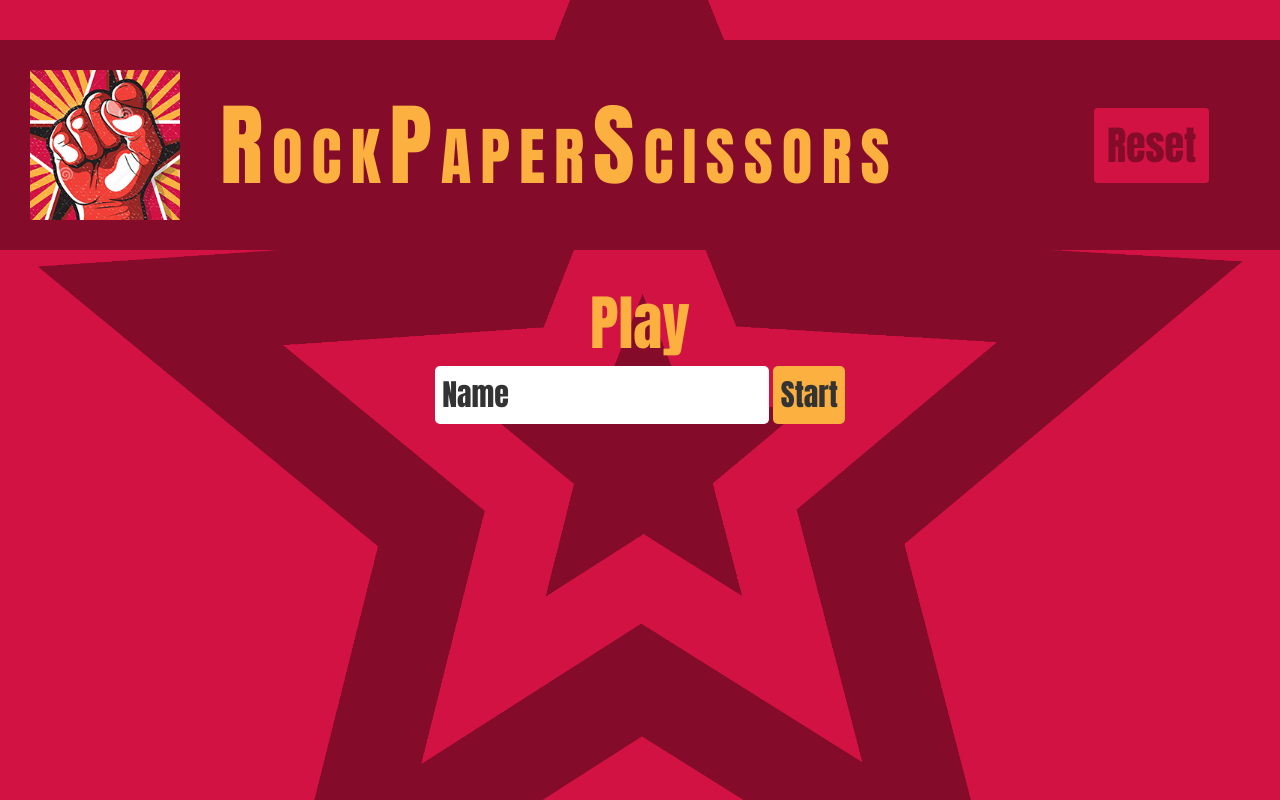
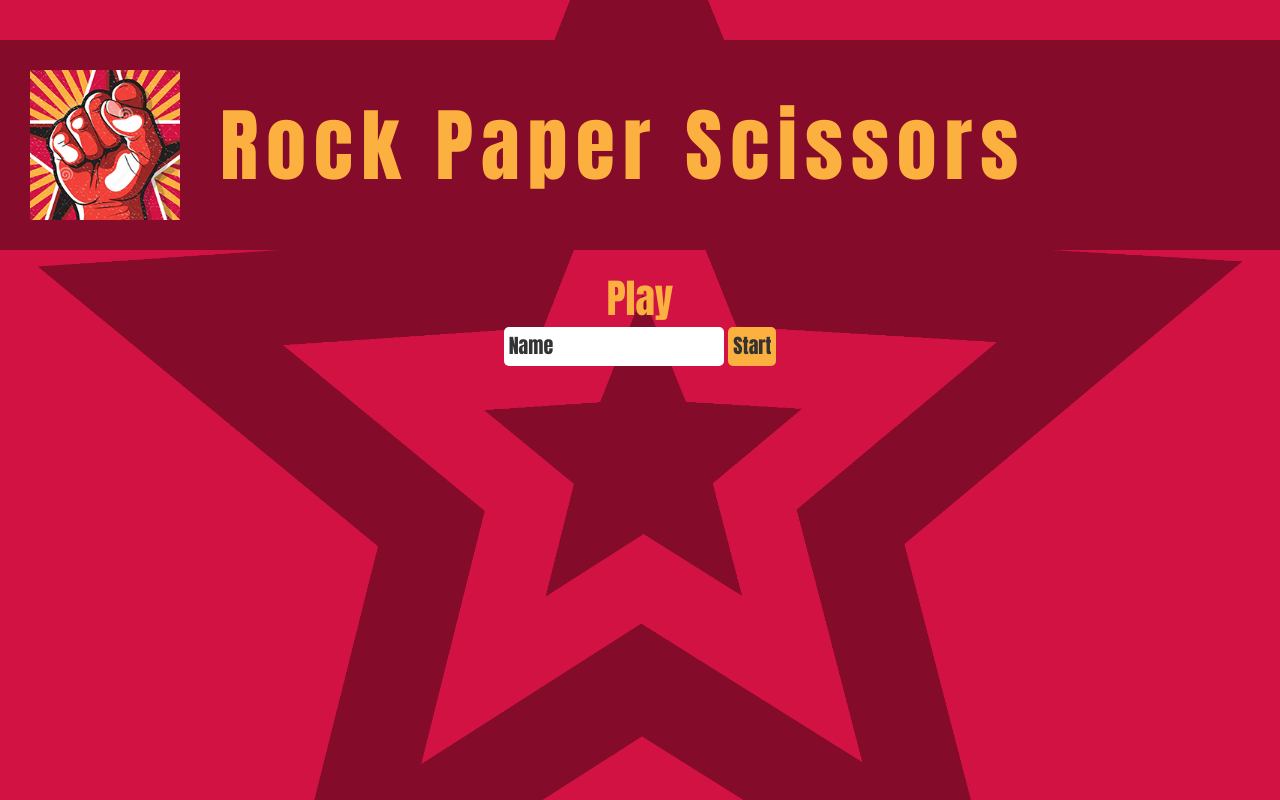
Before and after one commit to slsriehl/rps-firebase, a PHP site: page / in a window 1280 px wide. Run offline with PHP 8.4, Linux system fonts and the light colour scheme; some libraries are stand-ins or nearby versions.

Commit message:
finished?

```diff
--- a/css/style.css
+++ b/css/style.css
@@ -18,7 +18,9 @@ body {
 	font-family: 'Anton', sans-serif; /* titles */
 	font-size: 2em;
 }
-
+span {
+	font-size: 2em;
+}
 .bkg {
 	background-image: url('../img/star.png');
 	background-position: center;
@@ -46,43 +48,57 @@ body {
 }
 .col-title {
 	color: rgba(252, 176, 64, 1);  /* yellow */
-	padding: calc((150px - 4.5em)/2) 0 0 0;
+	padding: calc((150px - 4em)/2) 0 0 0;
 	margin: 0;
-	width: calc(100% - 150px - 146px - 4em);
+	width: calc(100% - 150px - 4em);
 }
 .col-title h1 {
-	font-size: 4.5em;
+	font-size: 4em;
 	padding: 0;
 	margin: 0;
 	font-family: 'Anton', sans-serif; /* titles */
 	line-height: 1;
 	letter-spacing: 0.1em;
 }
-.reverse {
-	transform: rotateY(180deg);
-	/* direction: rtl; */
-	/* unicode-bidi: bidi-override; */
+@media screen and (max-width: 1088px) and (min-width: 830px) {
+	.col-title {
+		padding: calc((150px - 2.75em)/2) 0 0 0;
+	}
+	.col-title h1 {
+		font-size: 2.75em;
+	}
 }
-.small-caps {
-	font-variant: small-caps;
+@media screen and (max-width: 829px) and (min-width: 570px) {
+	.col-title {
+		padding: calc((150px - 5.5em)/2) 0 0 0;
+	}
+	.col-title h1 {
+		font-size: 2.75em;
+	}
 }
-.caps {
+@media screen and (max-width: 569px) and (min-width: 513px) {
+	.col-title {
+		padding: calc((150px - 4.5em)/2) 0 0 0;
+	}
+	.col-title h1 {
+		font-size: 2.25em;
+	}
 }
-.col-reset {
-	margin: 0;
-	padding: 0;
-	width: auto;
+@media screen and (max-width: 512px) {
+	.col-title {
+		padding: calc((150px - 6.75em)/2) 0 0 0;
+	}
+	.col-title h1 {
+		font-size: 2.25em;
+	}
+	.col-title-pic {
+		margin: 0;
+		padding: 0 .75em 0 .25em;
+	}
 }
-.btn-reset {
-	color: rgba(132, 11, 42, 1); /* egglant */
-	background-color: rgba(210, 18, 67, 1); /* pink */
-	text-decoration: bold;
-	font-size: 2em;
-	text-align: right;
-	margin-top: calc((75px) / 2);
-}
+
+
 #name-submit, #name-input {
-	font-size: 1.5em;
 	padding: 0.25em;
 	border: none;
 	border-radius: 5px;
@@ -97,56 +113,85 @@ body {
 	padding-top: 3em;
 	text-align: center;
 }
-.col-start h2 {
+.col-start span {
 	font-family: 'Anton', sans-serif; /* titles */
-	font-size: 3em;
 	color: rgba(252, 176, 64, 1);  /* yellow */
 }
 .row-message {
 	display: none;
 	margin-top: 2em;
 }
-.col-message h3 {
+.col-message span {
 	font-family: 'Anton', sans-serif; /* titles */
-	font-size: 2em;
 	color: rgba(252, 176, 64, 1);  /* yellow */
 }
-.col-play-pic {
-	text-align: center;
-}
+
 .container-play {
 	padding-top: 3em;
 }
 .row-play-choice {
 	display: none;
 }
+.col-play-pic {
+	text-align: center;
+}
+.row-play-choice span {
+	color: rgba(252, 176, 64, 1);  /* yellow */
+	font-family: 'Anton', sans-serif; /* titles */
+}
+@media screen and (max-width: 699px) {
+	.col-play-pic {
+		width: calc(33%);
+	}
+	.col-play-pic img {
+		width: 100%;
+		height: auto;
+	}
+}
+@media screen and (max-width: 665px) {
+	.row-play-choice span {
+		font-size: 1.25em;
+	}
+}
 .row-play-battle {
-}
-.row-play-choice h3 {
-	color: rgba(252, 176, 64, 1);  /* yellow */
-	font-size: 2.5em;
-	font-family: 'Anton', sans-serif; /* titles */
+	width: 100%;
+	margin: 0;
 }
 .col-my-play, .col-opponent-play {
 	text-align: center;
-	padding: .5em;
-	margin: .25em;
-	width: calc(50% - 1.5em);
 
 }
-.battle-img, .winning-img {
+.battle-img {
 	height: auto;
 	width: 100%;
+	max-width: 400px;
+}
+.winning-pic .battle-img {
+	width: 50%;
+	height: auto;
+	max-width: 400px;
+	margin-top: .75em;
 }
 
 .pic-my-play, .pic-opponent-play, .winning-pic {
-	width: 100%;
-	max-width: 400px;
 	text-align: center;
 }
-.my-move-caption h3, .opponent-move-caption h3, .outcome-message h3 {
+.my-move-caption, .opponent-move-caption, .outcome-message, .col-reckoning {
+	text-align: center;
+}
+.my-move-caption span, .opponent-move-caption span, .outcome-message span {
 	color: rgba(252, 176, 64, 1);  /* yellow */
-	font-size: 2.5em;
+	font-family: 'Anton', sans-serif; /* titles */
+}
+.row-score {
+	padding: 1em 0;
+}
+.col-score {
+	text-align: center;
+}
+.col-score span {
+	color: rgba(252, 176, 64, 1);  /* yellow */
+	font-size: 1em;
 	font-family: 'Anton', sans-serif; /* titles */
 	text-align: center;
 }
--- a/js/app.js
+++ b/js/app.js
@@ -28,8 +28,7 @@ var playObj = {
 		opponentWins: 0,
 		ties: 0
 	},
-	opponentName: null,
-	localReset: null,
+	opponentName: null
 }
 
 
@@ -37,13 +36,12 @@ function start() {
 	fire.ref().set({
 			player1: {
 				name: 1,
-				play: 1,
+				play: 1
 			},
 			player2: {
 				name: 1,
-				play: 1,
-			},
-			reset: false,
+				play: 1
+			}
 		}); // end ref set
 }
 
@@ -62,12 +60,10 @@ function giveName() {
 			}
 		}); // end firebase set data.player1.name
 		playObj.player1.name = data.player1.name;
-		playObj.localReset = false;
 		$('#name-input').val('');
 		$('.row-message').show();
-		$('.col-message').html("<h3>Waiting for an opponent...</h3>");
+		$('.col-message').html("<span>Waiting for an opponent...</span>");
 		console.log('firebase player1.name is ' + data.player1.name);
-		console.log('localReset for player1.name is ' + playObj.localReset);
 		player2OpponentSet();
 	} else if(($('#name-input').val() !== '') && (data.player1.name != playObj.player1.name) && (data.player2.name === 1)) {
 		playObj.player2.name = $('#name-input').val();
@@ -80,12 +76,10 @@ function giveName() {
 			}
 		}); // end firebase set name2
 		playObj.player2.name = data.player2.name;
-		playObj.localReset = false;
 		$('#name-input').val('');
 		console.log('firebase name 2 is ' + data.player2.name);
 		playObj.opponentName = data.player1.name;
 		console.log('local opponent name (1) is ' + playObj.opponentName);
-		console.log('localReset for name2 is ' + playObj.localReset);
 		playersTogether();
 
 	} // set player1 and player2
@@ -107,7 +101,7 @@ function playersTogether() {
 	if(playObj.opponentName !== null) {
 		console.log('opponent is ' + playObj.opponentName);
 		$('.row-message').show();
-		$('.col-message').html("<h3>You're playing with " + playObj.opponentName + " today.  Click rock, paper or scissors to play a round.  Have fun!</h3>");
+		$('.col-message').html("<span>You're playing with " + playObj.opponentName + " today.  Click rock, paper or scissors to play a round.  Have fun!</span>");
 		setTimeout(startPlay, 2000);
 	} // show begin message
 } // end playersTogether
@@ -138,8 +132,9 @@ function makeMove(event) {
 		playObj.plays.myPlay = $(event.target).data('move');
 		console.log('myPlay is ' + playObj.plays.myPlay);
 		$('.row-play-choice').hide();
+		$('.row-play-battle').show();
 		$('.pic-my-play').html('<img class="battle-img" src="img/' + playObj.plays.myPlay + '.jpg" alt="You played ' + playObj.plays.myPlay + '" />');
-		$('.my-move-caption').html('<h3>' + playObj.plays.myPlay + '</h3>');
+		$('.my-move-caption').html('<span>' + playObj.plays.myPlay + '</span>');
 		if((playObj.opponentName === data.player2.name) && (data.player1.play === 1)) {
 			console.log('player 1 set play value in firebase');
 			playObj.player1.play = playObj.plays.myPlay;
@@ -170,7 +165,7 @@ function setLocalOpponent1Play() {
 			playObj.player2.play = data.player2.play;
 			playObj.plays.opponentPlay = playObj.player2.play;
 			$('.pic-opponent-play').html('<img class="battle-img" src="img/' + playObj.plays.opponentPlay + '.jpg" alt="Your opponent played ' + playObj.plays.opponentPlay + '" />');
-			$('.opponent-move-caption').html('<h3>' + playObj.plays.opponentPlay + '</h3>');
+			$('.opponent-move-caption').html('<span>' + playObj.plays.opponentPlay + '</span>');
 			setTimeout(reckoning, 1000);
 		} else {
 			setTimeout(setLocalOpponent1Play, 500);
@@ -182,7 +177,7 @@ function setLocalOpponent2Play() {
 			playObj.player1.play = data.player1.play;
 			playObj.plays.opponentPlay = playObj.player1.play;
 			$('.pic-opponent-play').html('<img class="battle-img" src="img/' + playObj.plays.opponentPlay + '.jpg" alt="Your opponent played ' + playObj.plays.opponentPlay + '" />');
-			$('.opponent-move-caption').html('<h3>' + playObj.plays.opponentPlay + '</h3>');
+			$('.opponent-move-caption').html('<span>' + playObj.plays.opponentPlay + '</span>');
 			setTimeout(reckoning, 1000);
 		} else {
 			setTimeout(setLocalOpponent2Play, 500);
@@ -202,81 +197,70 @@ function setLocalOpponent2Play() {
 function reckoning() {
 	console.log('reckoning fired');
 	$('.row-play-battle').hide();
+	$('.row-reckoning').show();
 	if(playObj.plays.opponentPlay === playObj.plays.myPlay){
-		$('.winning-pic').empty;
-		$('.outcome-message').html('<h3>you tie!</h3>');
+		$('.winning-pic').html('<img class="battle-img" src="img/' + playObj.plays.myPlay + '.jpg" alt="You tie!" />');
+		$('.outcome-message').html('<span>you tie!</span>');
 		playObj.wins.ties++;
+		$('.col-win').find('span').text('wins: ' + playObj.wins.myWins);
+		$('.col-tie').find('span').text('ties: ' + playObj.wins.ties);
+		$('.col-lose').find('span').text('losses: ' + playObj.wins.opponentWins);
+		console.log('ties is ' + playObj.wins.ties);
 	} else if((playObj.plays.myPlay == 'rock' && playObj.plays.opponentPlay == 'scissors') || (playObj.plays.myPlay == 'scissors' && playObj.plays.opponentPlay == 'paper') || (playObj.plays.myPlay == 'paper' && playObj.plays.opponentPlay == 'rock')){
 			$('.winning-pic').html('<img class="battle-img" src="img/' + playObj.plays.myPlay + '.jpg" alt="You win!" />');
-			$('.outcome-message').html('<h3>' + playObj.plays.myPlay + ' beats ' + playObj.plays.opponentPlay + '.  you win!</h3>');
+			$('.outcome-message').html('<span>' + playObj.plays.myPlay + ' beats ' + playObj.plays.opponentPlay + '.  you win!</span>');
 			playObj.wins.myWins++;
+			$('.col-win').find('span').text('wins: ' + playObj.wins.myWins);
+			$('.col-tie').find('span').text('ties: ' + playObj.wins.ties);
+			$('.col-lose').find('span').text('losses: ' + playObj.wins.opponentWins);
+			console.log('myWins is ' + playObj.wins.myWins);
 	} else {
 			$('.winning-pic').html('<img class="battle-img" src="img/' + playObj.plays.opponentPlay + '.jpg" alt="You lose!" />');
-			$('.outcome-message').html('<h3>' + playObj.plays.opponentPlay + ' beats ' + playObj.plays.myPlay + '.  you lose!</h3>');
+			$('.outcome-message').html('<span>' + playObj.plays.opponentPlay + ' beats ' + playObj.plays.myPlay + '.  you lose!</span>');
 			playObj.wins.opponentWins++;
+			$('.col-win').find('span').text('wins: ' + playObj.wins.myWins);
+			$('.col-tie').find('span').text('ties: ' + playObj.wins.ties);
+			$('.col-lose').find('span').text('losses: ' + playObj.wins.opponentWins);
+			console.log('opponentWins is ' + playObj.wins.opponentWins);
 	} // end reckoning game logic
+	setTimeout(setNext, 2000);
+} // end reckoning
+function setNext() {
 
-} // end reckoning
+	fire.ref().update({
+		player1: {
+			name: data.player1.name,
+			play: 1
+		},
+		player2: {
+			name: data.player2.name,
+			play: 1
+		}
+	});
 
-function resetFire() {
-	console.log('reset fired');
-		fire.ref().set({
-			player1: {
-				name: 1,
-				play: 1
-			},
-			player2: {
-				name: 1,
-				play: 1
-			},
-			reset: true
-		}); // end ref set
-	nameFocus();
-} // end resetFire to begin
+	$('.row-reckoning').hide();
+	$('.pic-opponent-play, .opponent-move-caption, .my-move-caption, .pic-my-play, .winning-pic, .outcome-message').empty();
+	$('.row-play-choice').show();
+}
 
-function resetWrite() {
-		if(data.reset == true) {
-			playObj.localReset = data.reset;
-		} // end onvalue if
-	console.log('localReset is ' + playObj.localReset);
-	if(playObj.localReset == true) {
-		$('.row-message').hide();
-		$('.col-message').empty();
-		$('.row-play-choice').hide();
-		$('.row-play-battle').hide();
-		$('.row-start').slideDown();
-		playObj = {
-			player1: {
-				name: 2,
-				play: 2
-			},
-			player2: {
-				name: 3,
-				play: 3
-			},
-			plays: {
-				myPlay: 5,
-				opponentPlay: 5
-			},
-			opponentName: null,
-			localReset: null,
-		} // end playObj reset
-	} // resetWrite snapshot if
-} // resetWrite write
+
 
 
 $(document).ready(function(){
+	fire.ref().on('value', function(snapshot) {
+		data = snapshot.val();
+	});
 	start();
 	nameFocus();
-	$('.btn-reset').click(resetFire);
 	$('#name-submit').click(giveName);
+	$(document).keypress(function(event) {
+		if(event.which === 13) {
+			giveName();
+		}
+	});
 	$('.col-play-pic').click(function(event){
 		makeMove(event)
 	});
-	fire.ref().on('value', function(snapshot) {
-		data = snapshot.val();
-	});
-	resetWrite();
 
 
 }); // end doc ready
--- a/rps.html
+++ b/rps.html
@@ -16,20 +16,18 @@
 				<img class="title-pic" src="img/rock-small.jpg" alt="soviet-style raised fist in red" />
 			</div><!-- / col-title-pic -->
 
-			<div class="col col-xs-8 col-title">
-				<h1><span class="reverse">R</span><span class="small-caps">ock</span><span class="caps">P</span><span class="small-caps">aper</span><span class="caps">S</span><span class="small-caps">cissors</span></h1>
+			<div class="col col-xs-10 col-title">
+				<h1>Rock Paper Scissors</h1>
 			</div><!-- / col-title -->
 
-			<div class="col col-xs-2 col-reset">
-				<button class="btn btn-large btn-reset">Reset</button>
-			</div><!-- / col-reset -->
 		</div><!-- /row-head -->
 	</div><!-- /div container-head -->
 
 	<div class="container container-start">
 		<div class="row row-start">
 			<div class="col col-xs-12 col-start">
-				<h2>Play</h2>
+				<span>Play</span>
+				<br />
 					<input type="text" id="name-input" value="Name" />
 					<input type="button" id="name-submit" value="Start" />
 			</div><!-- / col-start -->
@@ -41,20 +39,34 @@
 	</div><!-- / container-start -->
 
 	<div class="container container-play">
+		<div class="row row-score">
+			<div class="col col-xs-4 col-score col-win">
+				<span></span>
+			</div><!-- end col-score -->
+			<div class="col col-xs-4 col-score col-tie">
+				<span></span>
+			</div><!-- end col-score -->
+			<div class="col col-xs-4 col-score col-lose">
+				<span></span>
+			</div><!-- end col-score -->
+		</div><!-- end row-score -->
 		<div class="row row-play-choice">
 			<div class="col col-xs-4 col-play-rock col-play-pic">
 				<img src="img/rock-small.jpg" alt="rock: soviet-style raised fist in red" data-move="rock" />
-				<h3>Rock</h3>
+				<br />
+				<span>Rock</span>
 			</div><!-- / col-play-rock -->
 
 			<div class="col col-xs-4 col-play-paper col-play-pic">
 				<img src="img/paper-small.jpg" alt="paper: soviet-style raised open hand in red" data-move="paper" />
-				<h3>Paper</h3>
+				<br />
+				<span>Paper</span>
 			</div><!-- / col-play-paper -->
 
 			<div class="col col-xs-4 col-play-scissors col-play-pic">
 				<img src="img/scissors-small.jpg" alt="scissors: soviet-style two fingers raised in red" data-move="scissors" />
-				<h3>Scissors</h3>
+				<br />
+				<span>Scissors</span>
 			</div><!-- / col-play-scissors -->
 		</div><!-- / row-play-choice -->
 
```
